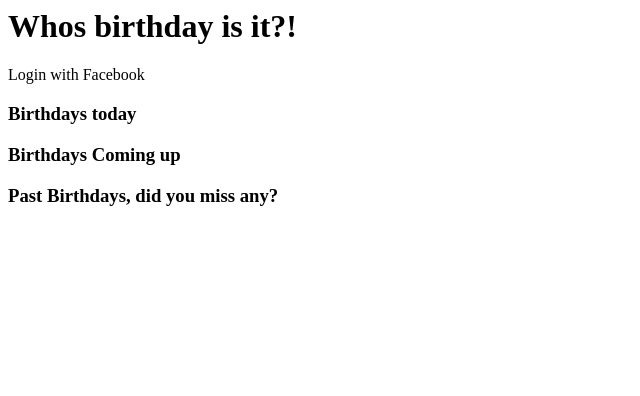
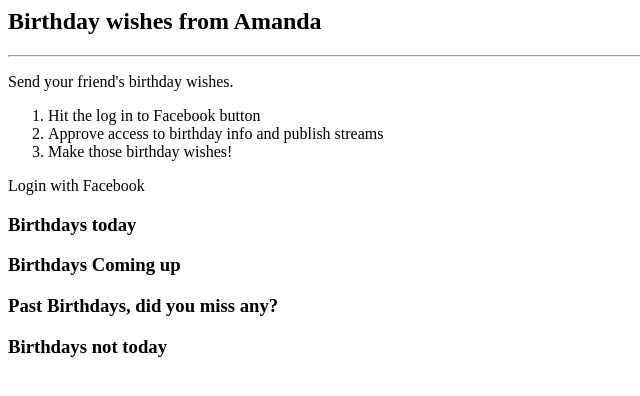
Before and after one commit to drewwells/fbday, a plain HTML site: page index.html in a window 1280 px wide. Shown: the whole page, without its empty margins (0-640 px from the left). Drawn offline with nearby package versions, Linux system fonts and the light colour scheme; a web font is replaced by a local one.

Commit message:
Added an instructions section that goes away after authentication Auth really needs to be just auth not auth plus some other crap

```diff
--- a/auth.js
+++ b/auth.js
@@ -36,7 +36,7 @@ window.fbAsyncInit = function() {
     FB.getLoginStatus( function( auth ){
 
         if( auth.status != 'connected' ) return;
-
+        $(".instructions").addClass( 'hide' );
         var fbButton = $(".fb-login-button").parent().empty();
         $('<img>',{
             src: 'https://graph.facebook.com/' + auth.authResponse.userID + '/picture/' })
@@ -44,7 +44,7 @@ window.fbAsyncInit = function() {
 
         $.getJSON('https://graph.facebook.com/' + auth.authResponse.userID,function( d ){
 
-            fbButton.append( d.name );
+            fbButton.append( '<span class="name">Hi, ' + d.first_name + '</span>' );
         });
 
         var access_token = auth.authResponse.accessToken;
--- a/index.html
+++ b/index.html
@@ -1,12 +1,27 @@
 <!DOCTYPE>
 <html>
   <head>
+    <meta name="viewport" content="width=device-width">
     <link href="style.css" type="text/css" rel="stylesheet" />
+    <link href='http://fonts.googleapis.com/css?family=Ruge+Boogie' rel='stylesheet' type='text/css'>
+
     <!--<script src=modernizr-2.5.2.js ></script>-->
   </head>
   <body>
-    <h1>Whos birthday is it?!</h1>
-    <div >
+    <div id="page">
+      <h2>Birthday wishes from <span class="cursive">Amanda</span></h2>
+      <hr />
+      <p class="description">
+        Send your friend's birthday wishes.
+      </p>
+      <div class="instructions">
+        <ol>
+          <li>Hit the log in to Facebook button</li>
+          <li>Approve access to birthday info and publish streams</li>
+          <li>Make those birthday wishes!</li>
+        </ol>
+      </div>
+      <div class="header">
         <div class="fb-login-button" data-scope="user_birthday,friends_birthday,publish_stream" href="">Login with Facebook</div>
       </div>
       <article class="today">
@@ -18,10 +33,14 @@
       <article class="missed">
         <h3>Past Birthdays, did you miss any?</h3>
       </article>
+      <article class="remaining">
+        <h3>Birthdays not today</h3>
+      </article>
       <div class="overlay hide"></div>
       <div class="modal hide">
         <textarea>Happy Birthday!
         </textarea>
+      </div>
     </div>
   </body>
   <script src=//ajax.googleapis.com/ajax/libs/jquery/1.7.1/jquery.min.js ></script>
```
Lines whose indentation alone changed are shown as unchanged.
